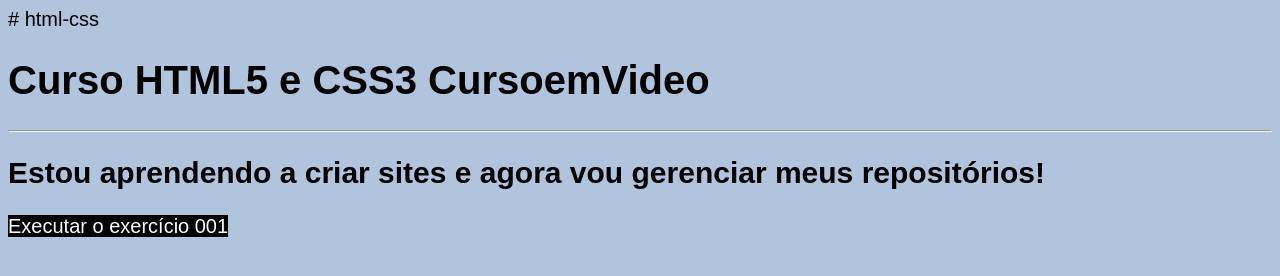
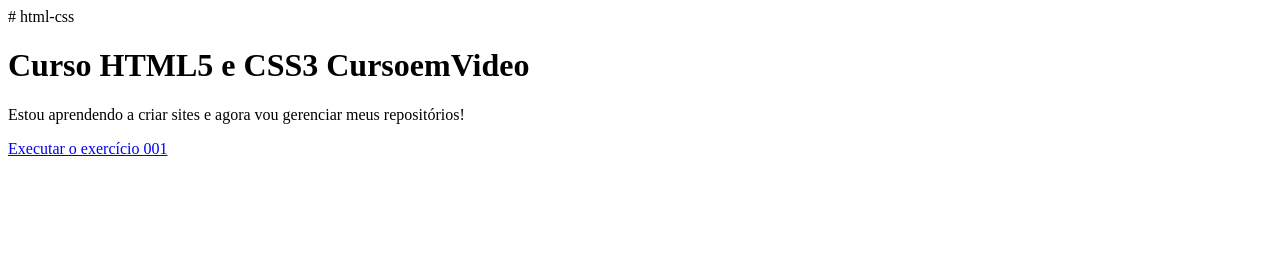
Before and after one commit to ThurzimZK/html-css, a plain HTML site: page index.html in a window 1280 px wide. Drawn offline with Linux system fonts and the light colour scheme.

Commit message:
ultimo teste

```diff
--- a/index.html
+++ b/index.html
@@ -1,28 +1,7 @@
 # html-css
-<!DOCTYPE html>
-<html lang="pt-br">
-<head>
-    <meta charset="UTF-8">
-    <meta http-equiv="X-UA-Compatible" content="IE=edge">
-    <meta name="viewport" content="width=device-width, initial-scale=1.0">
-    <title>html-css</title>
-    <style>
-        body{
-            background-color: lightsteelblue;
-            font-family: Arial, Helvetica, sans-serif;
-            font-size: 20px;
-        }
-        p>a{
-            text-decoration: none;
-            background-color: black;
-            color: white;
-        }
-    </style>
-</head>
-<body>
-    <h1>Curso HTML5 e CSS3 CursoemVideo</h1>
-    <hr>
-    <h2>Estou aprendendo a criar sites e agora vou gerenciar meus repositórios!</h2>
-    <p><a href="https://thurzimzk.github.io/html-css/exercicios/ex001/index.html">Executar o exercício 001</a></p>
-</body>
-</html>
+<h1>Curso HTML5 e CSS3 CursoemVideo</h1>
+
+
+<p>Estou aprendendo a criar sites e agora vou gerenciar meus repositórios!</p>
+
+<a href="https://thurzimzk.github.io/html-css/exercicios/ex001/index.html">Executar o exercício 001</a>
```
